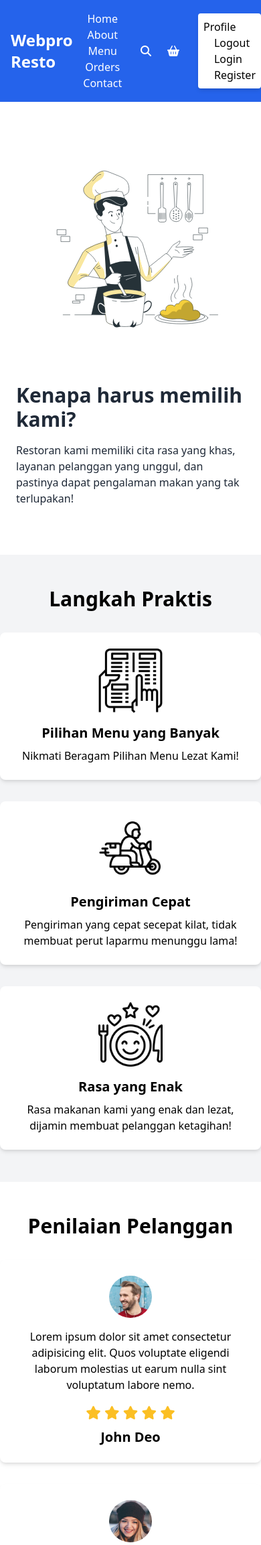
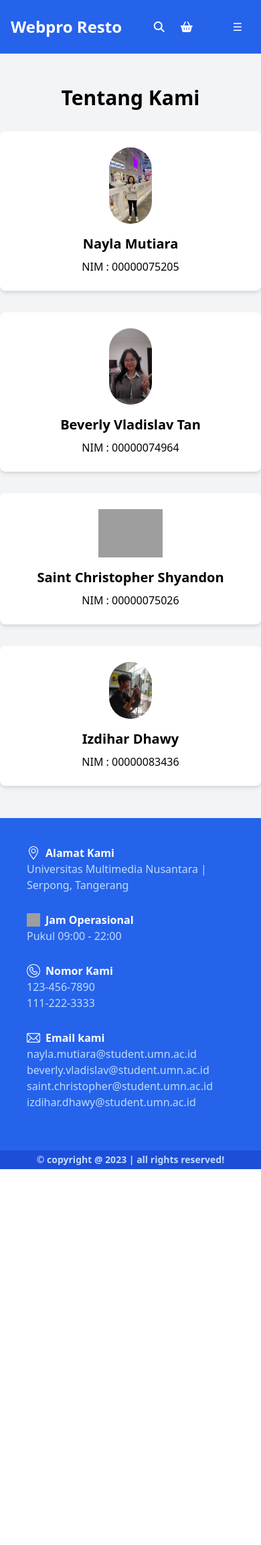
Before and after one commit to SaintChristopherShyandon/UTSLEC_WEBPRO, a PHP site: page /about.php in a window 390 px wide. Shown: the top 2306 px of the page at 67% size. After the commit the page ends 1745 px from the top, so only its background shows below. Run offline with PHP 8.4, Linux system fonts and the light colour scheme; some libraries are stand-ins or nearby versions; grey boxes are pictures that could not be loaded.

Commit message:
responsive user

```diff
--- a/about.php
+++ b/about.php
@@ -12,6 +12,7 @@ if(isset($_SESSION['user_id'])){
 
 <!DOCTYPE html>
 <html lang="en">
+
 <head>
     <meta charset="UTF-8">
     <meta http-equiv="X-UA-Compatible" content="IE=edge">
@@ -25,105 +26,13 @@ if(isset($_SESSION['user_id'])){
     <link href="https://unpkg.com/tailwindcss@^2.2/dist/tailwind.min.css" rel="stylesheet">
 
 </head>
+
 <body class="bg-gray-100 font-sans">
 
     <!-- Header section starts -->
     <?php include 'components/user_header.php'; ?>
     <!-- Header section ends -->
 
-<!-- About section starts -->
-<section class="bg-white text-gray-800 py-12">
-   <div class="container mx-auto flex flex-col md:flex-row items-center">
-      <div class="md:w-1/2 p-6">
-         <img src="images/about-img.svg" alt="About Us" class="w-full">
-      </div>
-      <div class="md:w-1/2 p-6">
-         <h3 class="text-3xl font-bold">Kenapa harus memilih kami?</h3>
-         <p class="mt-4">Restoran kami memiliki cita rasa yang khas, layanan pelanggan yang unggul, dan pastinya dapat pengalaman makan yang tak terlupakan!</p>
-      </div>
-   </div>
-</section>
-<!-- About section ends -->
-
-<!-- Steps section starts -->
-<section class="bg-gray-100 py-12">
-   <div class="container mx-auto">
-      <h1 class="text-3xl font-bold text-center mb-8">Langkah Praktis</h1>
-      <div class="grid grid-cols-1 sm:grid-cols-2 md:grid-cols-3 gap-8">
-         <div class="bg-white p-6 rounded-lg shadow-md text-center">
-            <img src="images/step-1.png" alt="Choose Order" class="w-24 mx-auto mb-4">
-            <h3 class="text-xl font-semibold mb-2">Pilihan Menu yang Banyak</h3>
-            <p>Nikmati Beragam Pilihan Menu Lezat Kami!</p>
-         </div>
-         <div class="bg-white p-6 rounded-lg shadow-md text-center">
-            <img src="images/step-2.png" alt="Fast Delivery" class="w-24 mx-auto mb-4">
-            <h3 class="text-xl font-semibold mb-2">Pengiriman Cepat</h3>
-            <p>Pengiriman yang cepat secepat kilat, tidak membuat perut laparmu menunggu lama!</p>
-         </div>
-         <div class="bg-white p-6 rounded-lg shadow-md text-center">
-            <img src="images/step-3.png" alt="Enjoy Food" class="w-24 mx-auto mb-4">
-            <h3 class="text-xl font-semibold mb-2">Rasa yang Enak</h3>
-            <p>Rasa makanan kami yang enak dan lezat, dijamin membuat pelanggan ketagihan!</p>
-         </div>
-      </div>
-   </div>
-</section>
-
-<!-- Reviews section starts -->
-<section class="bg-white py-12">
-   <div class="container mx-auto">
-      <h1 class="text-3xl font-bold text-center mb-8">Penilaian Pelanggan</h1>
-      <div class="grid grid-cols-1 sm:grid-cols-2 md:grid-cols-3 gap-8">
-
-         <!-- Card 1 -->
-         <div class="bg-white p-6 rounded-lg shadow-md text-center">
-            <img src="images/pic-1.png" alt="John Deo" class="w-16 mx-auto rounded-full mb-4">
-            <p class="mb-4">Lorem ipsum dolor sit amet consectetur adipisicing elit. Quos voluptate eligendi laborum molestias ut earum nulla sint voluptatum labore nemo.</p>
-            <div class="text-yellow-400 text-xl mb-2">
-               <i class="fas fa-star"></i>
-               <i class="fas fa-star"></i>
-               <i class="fas fa-star"></i>
-               <i class="fas fa-star"></i>
-               <i class="fas fa-star"></i>
-            </div>
-            <h3 class="text-xl font-semibold">John Deo</h3>
-         </div>
-
-         <!-- Card 2 -->
-         <div class="bg-white p-6 rounded-lg shadow-md text-center">
-            <img src="images/pic-2.png" alt="Jane Smith" class="w-16 mx-auto rounded-full mb-4">
-            <p class="mb-4">Lorem ipsum dolor sit amet consectetur adipisicing elit. Quos voluptate eligendi laborum molestias ut earum nulla sint voluptatum labore nemo.</p>
-            <div class="text-yellow-400 text-xl mb-2">
-               <i class="fas fa-star"></i>
-               <i class="fas fa-star"></i>
-               <i class="fas fa-star"></i>
-               <i class="fas fa-star"></i>
-               <i class="fas fa-star-half-alt"></i>
-            </div>
-            <h3 class="text-xl font-semibold">Jane Smith</h3>
-         </div>
-
-         <!-- Card 3 -->
-         <div class="bg-white p-6 rounded-lg shadow-md text-center">
-            <img src="images/pic-3.png" alt="Mike Johnson" class="w-16 mx-auto rounded-full mb-4">
-            <p class="mb-4">Lorem ipsum dolor sit amet consectetur adipisicing elit. Quos voluptate eligendi laborum molestias ut earum nulla sint voluptatum labore nemo.</p>
-            <div class="text-yellow-400 text-xl mb-2">
-               <i class="fas fa-star"></i>
-               <i class="fas fa-star"></i>
-               <i class="fas fa-star"></i>
-               <i class="fas fa-star"></i>
-               <i class="fas fa-star"></i>
-            </div>
-            <h3 class="text-xl font-semibold">Mike Johnson</h3>
-         </div>
-
-      </div>
-   </div>
-</section>
-<!-- Reviews section ends -->
-
-
-<!-- About Us section starts -->
     <section class="bg-gray-100 py-12">
         <div class="container mx-auto">
             <h1 class="text-3xl font-bold text-center mb-8">Tentang Kami</h1>
@@ -151,13 +60,9 @@ if(isset($_SESSION['user_id'])){
             </div>
         </div>
     </section>
-<!-- About Us section ends -->
 
-
-<!-- Footer section starts -->
     <?php include 'components/footer.php'; ?>
-<!-- Footer section ends -->
-
 
 </body>
+
 </html>
--- a/components/user_header.php
+++ b/components/user_header.php
@@ -10,11 +10,11 @@ if (isset($message)) {
     }
 }
 ?>
-
 <header class="bg-blue-600 p-4">
     <section class="container mx-auto flex items-center justify-between">
         <a href="home.php" class="text-2xl font-bold text-white">Webpro Resto</a>
-        <nav class="text-center flex-grow">
+        <div class="hidden md:flex md:items-center">
+            <nav class="text-center">
                 <a href="home.php" class="text-white hover:underline p-2">Home</a>
                 <a href="about.php" class="text-white hover:underline p-2">About</a>
                 <a href="menu.php" class="text-white hover:underline p-2">Menu</a>
@@ -23,25 +23,30 @@ if (isset($message)) {
             </nav>
             <a href="search.php" class="text-white hover:text-gray-200 p-3"><i class="fas fa-search"></i></a>
             <a href="cart.php" class="text-white hover:text-gray-200 p-3"><i class="fa fa-shopping-basket"></i></a>
-
+        </div>
+        <div class="flex sm:hidden items-center">
+            <a href="search.php" class="text-white hover:text-gray-200 p-3"><i class="fas fa-search"></i></a>
+            <a href="cart.php" class="text-white hover:text-gray-200 p-3"><i class="fa fa-shopping-basket"></i></a>
+        </div>
         <?php
         if (isset($user_id) && !empty($user_id)) {
             $select_profile = $conn->prepare("SELECT * FROM `users` WHERE id = ?");
             $select_profile->execute([$user_id]);
             if ($select_profile->rowCount() > 0) {
                 $fetch_profile = $select_profile->fetch(PDO::FETCH_ASSOC);
-                echo '<p class="text-white">Hi! ' . $fetch_profile['name'] . '</p>';
+                echo '<p class="text-white hidden sm:block">Hi! ' . $fetch_profile['name'] . '</p>'; // Show on small screens
             }
         }
         ?>
-
-            <div id="userDropdown" class="relative right-1 left-4 hidden-flex flex-col space-y-2 space-x-4 bg-white text-black rounded shadow-md p-2">
-                <a href="profile.php" class="hover:underline btn">Profile</a>
-                <a href="components/user_logout.php button" onclick="return confirm('Logout from this website?');" class="hover:underline">Logout</a>
-                <a href="login.php" class="hover:underline button">Login</a>
-                <a href="register.php" class="hover:underline button">Register</a>
+        <div id="userDropdown"
+            class="relative right-1 left-4 hidden sm:flex md:flex sm:flex-col md:flex-row md:items-center sm:space-y-2 md:space-x-4 bg-white text-black rounded shadow-md p-2">
+            <a href="profile.php" class="hover:underline md:pt-1.5">Profile</a>
+            <a href="components/user_logout.php button" onclick="return confirm('Logout from this website?');"
+                class="hover:underline">Logout</a>
+            <a href="login.php" class="hover:underline">Login</a>
+            <a href="register.php" class="hover:underline">Register</a>
         </div>
-        </div>
+        <div id="userIcon" class="sm:hidden text-white p-3 cursor-pointer">☰</div>
     </section>
 </header>
 
@@ -50,7 +55,7 @@ if (isset($message)) {
 const userDropdown = document.getElementById('userDropdown');
 let dropdownVisible = false;
 
-    userIcon.addEventListener('click', function (event) {
+userIcon.addEventListener('click', function(event) {
     if (window.innerWidth <= 768) {
         if (dropdownVisible) {
             userDropdown.classList.add('hidden');
@@ -62,7 +67,7 @@ if (isset($message)) {
 });
 
 // Close the dropdown when clicking anywhere outside of it
-    document.addEventListener('click', function (event) {
+document.addEventListener('click', function(event) {
     if (!userDropdown.contains(event.target) && !userIcon.contains(event.target)) {
         if (window.innerWidth <= 768 && !dropdownVisible) {
             userDropdown.classList.add('hidden');
```
Also changed, not shown: category.php (+32 -42 lines), checkout.php (+10 -7 lines), home.php (+7 -5 lines). Lines whose indentation alone changed are shown as unchanged.
